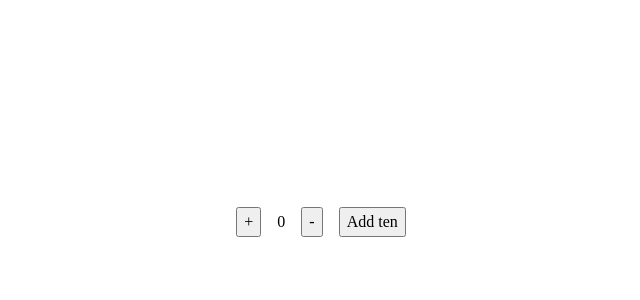
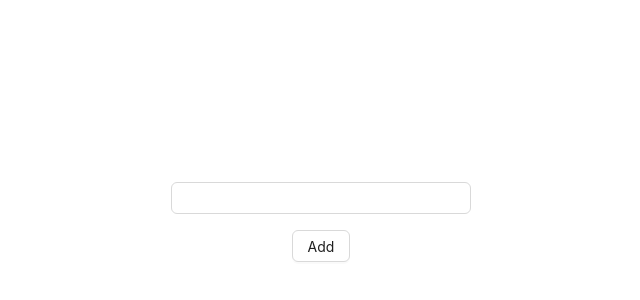
Before and after one commit to VladislavMaksimov/learn-zustand, a React (Vite) app: page / in a window 1280 px wide. Shown: the part 178-478 px from the top of the page, without its empty margins (319-959 px from the left). Built offline with nearby package versions, Linux system fonts and the light colour scheme.

Commit message:
add todos

```diff
--- a/src/App.css
+++ b/src/App.css
@@ -1,7 +1,16 @@
 .wrapper {
   display: flex;
+  flex-direction: column;
   height: 100vh;
   align-items: center;
   justify-content: center;
   gap: 16px;
 }
+
+.card div {
+  width: 300px;
+  display: flex;
+  align-items: center;
+  gap: 8px;
+  padding: 16px;
+}
--- a/src/App.tsx
+++ b/src/App.tsx
@@ -1,15 +1,40 @@
+import { Button, Card, Checkbox, Input } from "antd";
 import "./App.css";
-import { addTen } from "./helpers/addTen";
-import { useCounterStore } from "./model/counterStore";
+import { useToDoStore } from "./model/toDoStore";
+import { useState } from "react";
 
 function App() {
-  const { counter, increment, decrement } = useCounterStore();
+  const { todos, addTodo, changeIsCompleted } = useToDoStore();
+  const [todoTitle, setTodoTitle] = useState("");
   return (
     <div className="wrapper">
-      <button onClick={increment}>+</button>
-      <span>{counter}</span>
-      <button onClick={decrement}>-</button>
-      <button onClick={addTen}>Add ten</button>
+      <Input
+        style={{ width: 300 }}
+        value={todoTitle}
+        onChange={(event) => {
+          setTodoTitle(event.target.value);
+        }}
+      />
+      <Button
+        onClick={() => {
+          if (!todoTitle.trim()) return;
+          addTodo(todoTitle);
+          setTodoTitle("");
+        }}
+      >
+        Add
+      </Button>
+      {todos.map((todo, index) => (
+        <Card className="card">
+          <Checkbox
+            checked={todo.isCompleted}
+            onChange={(event) => {
+              changeIsCompleted(index, event.target.checked);
+            }}
+          />
+          <span>{todo.title}</span>
+        </Card>
+      ))}
     </div>
   );
 }
--- /dev/null
+++ b/src/model/toDoStore.ts
@@ -0,0 +1,34 @@
+import { create, type StateCreator } from "zustand";
+
+type TodoType = {
+  title: string;
+  isCompleted: boolean;
+};
+
+type ToDoState = {
+  todos: TodoType[];
+};
+
+type ToDoActions = {
+  addTodo: (title: string) => void;
+  changeIsCompleted: (index: number, isCompleted: boolean) => void;
+};
+
+type ToDoStore = ToDoState & ToDoActions;
+
+const toDoSlice: StateCreator<ToDoStore> = (set) => ({
+  todos: [],
+  addTodo: (title) =>
+    set((state) => ({
+      todos: [...state.todos, { title, isCompleted: false }],
+    })),
+  changeIsCompleted: (index, isCompleted) => {
+    set((state) => {
+      const todos = [...state.todos];
+      todos[index].isCompleted = isCompleted;
+      return { todos };
+    });
+  },
+});
+
+export const useToDoStore = create<ToDoStore>(toDoSlice);
```
